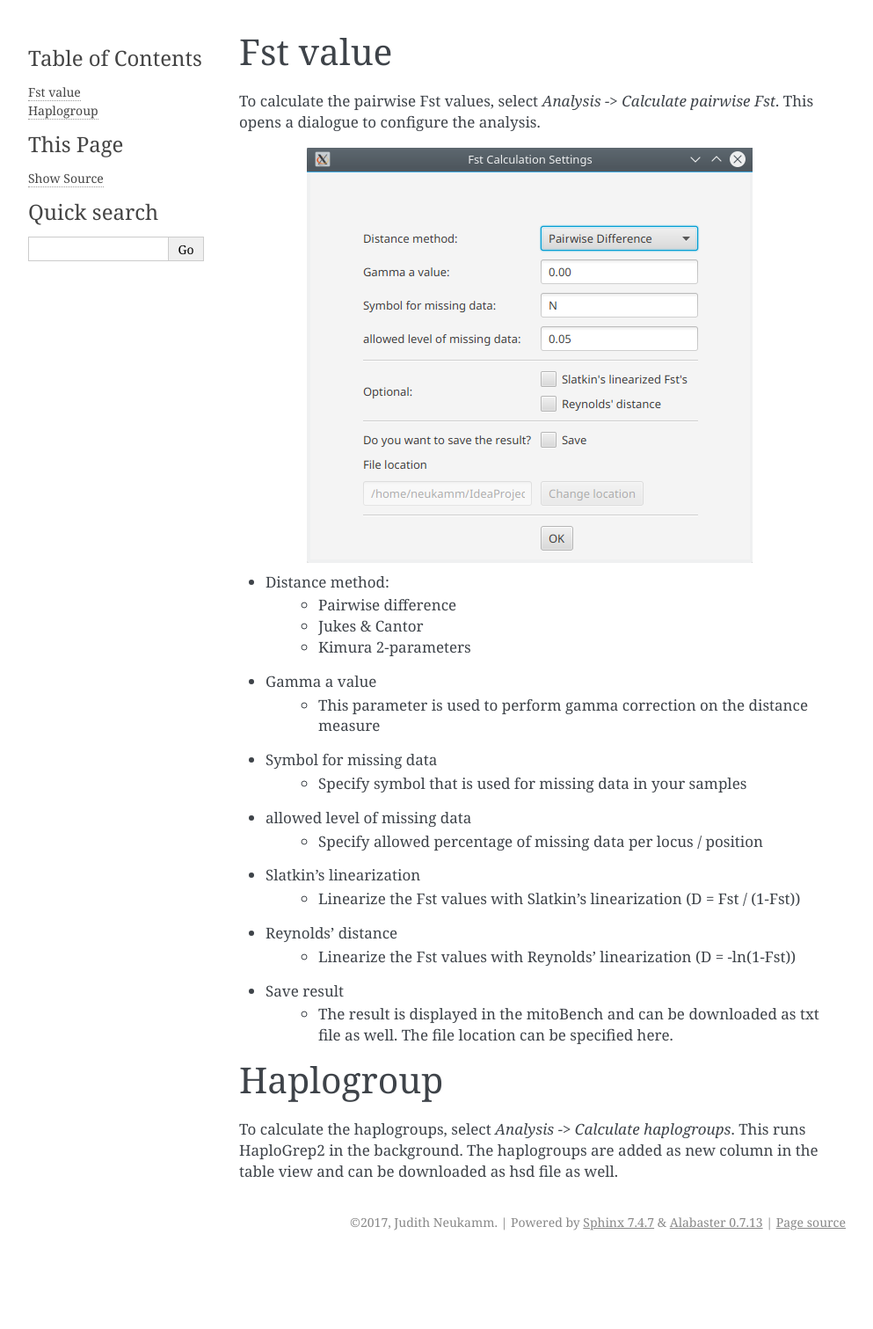
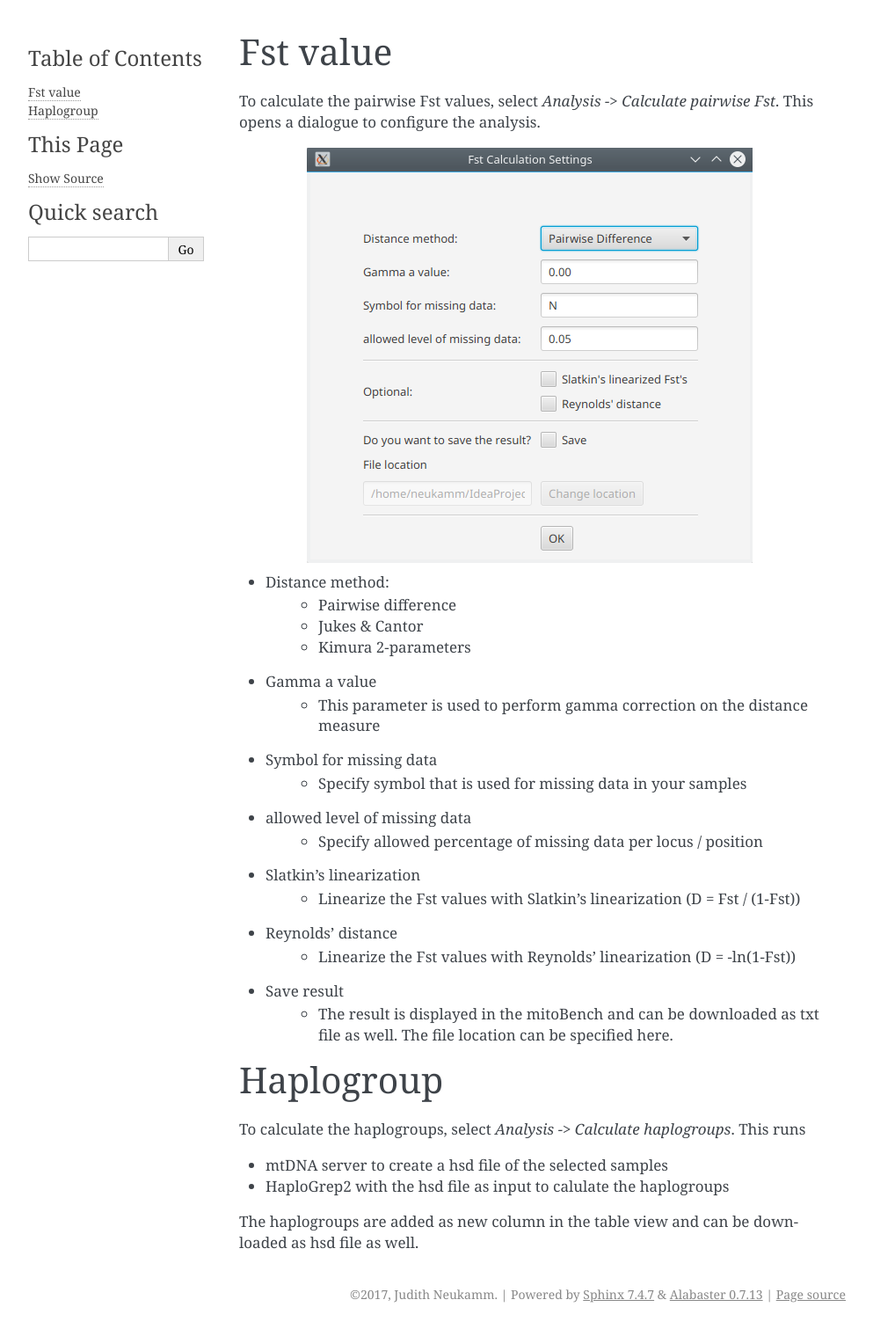
Before and after one commit to mitobench/mitoBench, a Sphinx documentation site: the page built from docs/contents/analysis.rst, in a window 1280 px wide. Shown: the whole page at 88% size, without its empty margins (148-1141 px from the left). Built offline with Sphinx 7.4.7, drawn with Linux system fonts in a browser that asks for light colours; pages that are not in the unit, such as notebooks, are missing from menus; before the commit the page ends 1429 px from its top, so only the background shows below that.

Commit message:
working on wiki

```diff
--- a/docs/contents/analysis.rst
+++ b/docs/contents/analysis.rst
@@ -28,6 +28,11 @@ This opens a dialogue to configure the analysis.
 Haplogroup
 =========
 
-To calculate the haplogroups, select *Analysis -> Calculate haplogroups*. This runs
-HaploGrep2 in the background. The haplogroups are added as new column in the table
-view and can be downloaded as hsd file as well.
+To calculate the haplogroups, select *Analysis -> Calculate haplogroups*. This
+runs
+
+* mtDNA server to create a hsd file of the selected samples
+* HaploGrep2 with the hsd file as input to calulate the haplogroups
+
+The haplogroups are added as new column in the table view and can be downloaded
+as hsd file as well.
```
Also changed, not shown: docs/contents/import.rst (+7 -0 lines), 6 other files.
